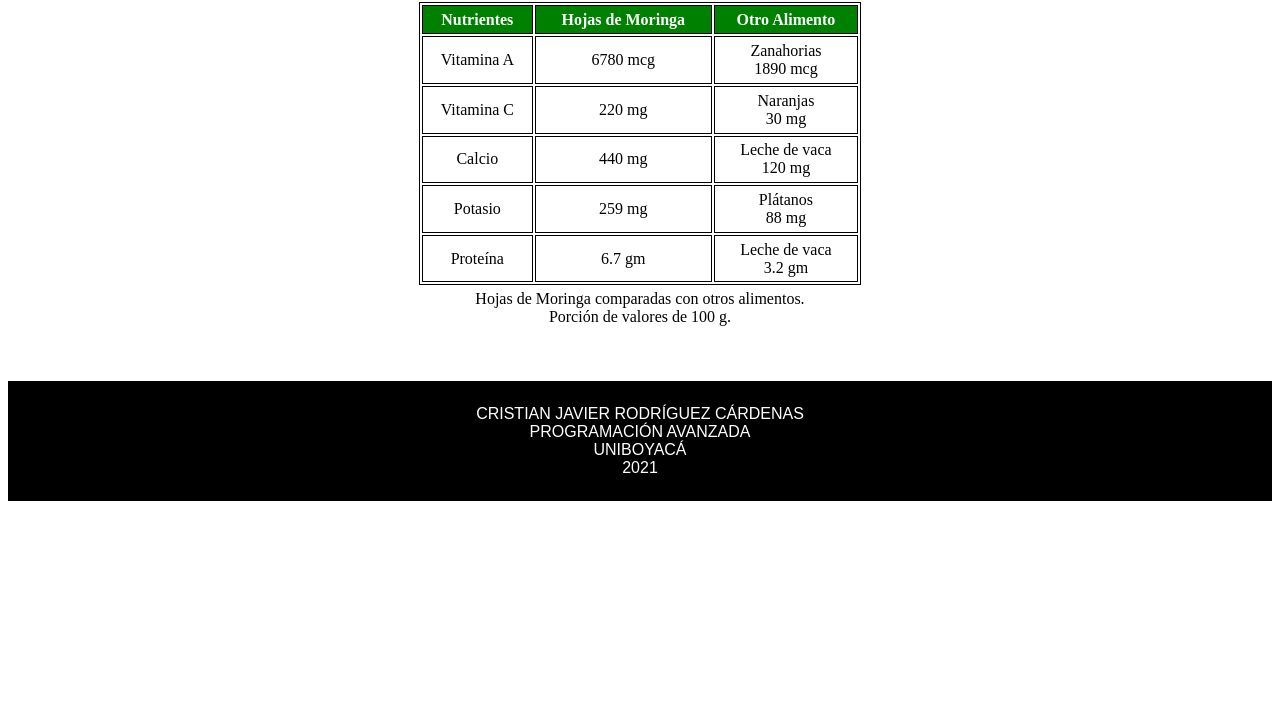
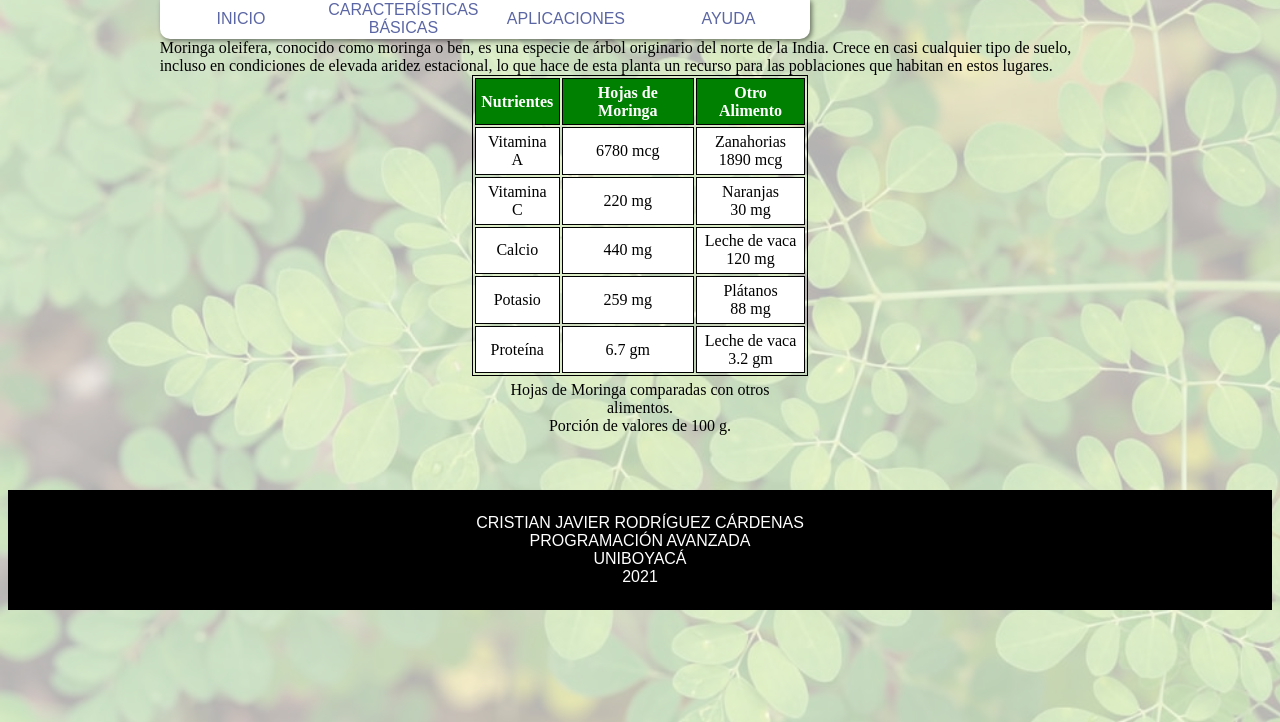
Before and after one commit to Crisjaroca/moringa, a plain HTML site: page index.html in a window 1280 px wide. Shown: the part 78-800 px from the top of the page. Drawn offline with Linux system fonts and the light colour scheme.

Commit message:
Nueva Reestructuración

```diff
--- a/css/index.css
+++ b/css/index.css
@@ -1,5 +1,78 @@
+.pagina{
+    margin-left: 12%;
+    margin-right: 12%;
+}
+
+.pagina::after{
+    content: "";
+    background: url(../resources/Hojas.jpg);
+    opacity: 0.3;
+    background-repeat: no-repeat;
+    background-size: cover;
+    top: 0;
+    left: 0;
+    bottom: 0;
+    right: 0;
+    position: absolute;
+    z-index: -1;
+}
+
 h1{
     text-align: center;
+    font-family: Arial, Helvetica, sans-serif;
+    text-transform: uppercase;
+    height: 30px;
+    font-size: 35px;
+}
+
+.menu {
+    position: relative;
+    top: 0px;
+    width: calc(100% - 100px);
+}
+
+.menu nav {
+    width: 650px;
+    background-color: #fff;
+    display: flex;
+    justify-content: center;
+    align-items: center;
+    flex-direction: row;
+    border-bottom-left-radius: 10px;
+    border-bottom-right-radius: 10px;
+    box-shadow: 2px 2px 5px 0px rgb(0 0 0 / 50%);
+}
+
+.menu nav a {
+    text-align: center;
+    width: 25%;
+    height: 40px;
+    display: flex;
+    justify-content: center;
+    align-items: center;
+    text-decoration: none;
+    font-family: Arial;
+    text-transform: uppercase;
+    color: #5b66a4;
+}
+
+.menu nav a span {
+    display: none;
+}
+
+.menu nav a:hover {
+    background-color: #5b66a4;
+    color: #fff;
+    display: block;
+}
+
+.menu nav a:hover span {
+    display: block;
+}
+
+.menu nav a:active {
+    background-color: #fff;
+    color: #f99b1d;
 }
 
 table {
@@ -11,6 +84,10 @@ table {
 th{
     background-color: green;
     color: white;
+}
+
+td{
+    background-color: white;
 }
 
 th, td {
--- a/index.html
+++ b/index.html
@@ -6,7 +6,25 @@
         <link rel="stylesheet" href="css/index.css"/>
     </head>
     <body>
-        <h1>Moringa Oleífera</h1>
+        <div class="pagina">
+        <header>
+            <h1>Moringa Oleífera</h1>
+            <div class="menu">
+                <nav>
+                    <a href="#">Inicio</a>
+                    <a href="#">Características Básicas</a>
+                    <a href="#">Aplicaciones</a>
+                    <a href="#">Ayuda</a>
+                </nav>
+            </div>
+        </header>
+        <label>
+            Moringa oleifera, conocido como moringa o ben,
+            es una especie de árbol originario del norte de la India.
+            Crece en casi cualquier tipo de suelo, incluso en condiciones
+            de elevada aridez estacional, lo que hace de esta planta
+            un recurso para las poblaciones que habitan en estos lugares.
+        </label>
         <table>
             <caption>
                 Hojas de Moringa comparadas con otros alimentos.
@@ -43,11 +61,12 @@
                     <td>Leche de vaca<br>3.2 gm</td>
                 </tr>
         </table>
+        </div>
     </body>
     <footer>
         <label>Cristian Javier Rodríguez Cárdenas</label>
         <label>Programación Avanzada</label>
         <label>Uniboyacá</label>
         <label>2021</label>
-    </footer>
+        </footer>
 </html>
```
